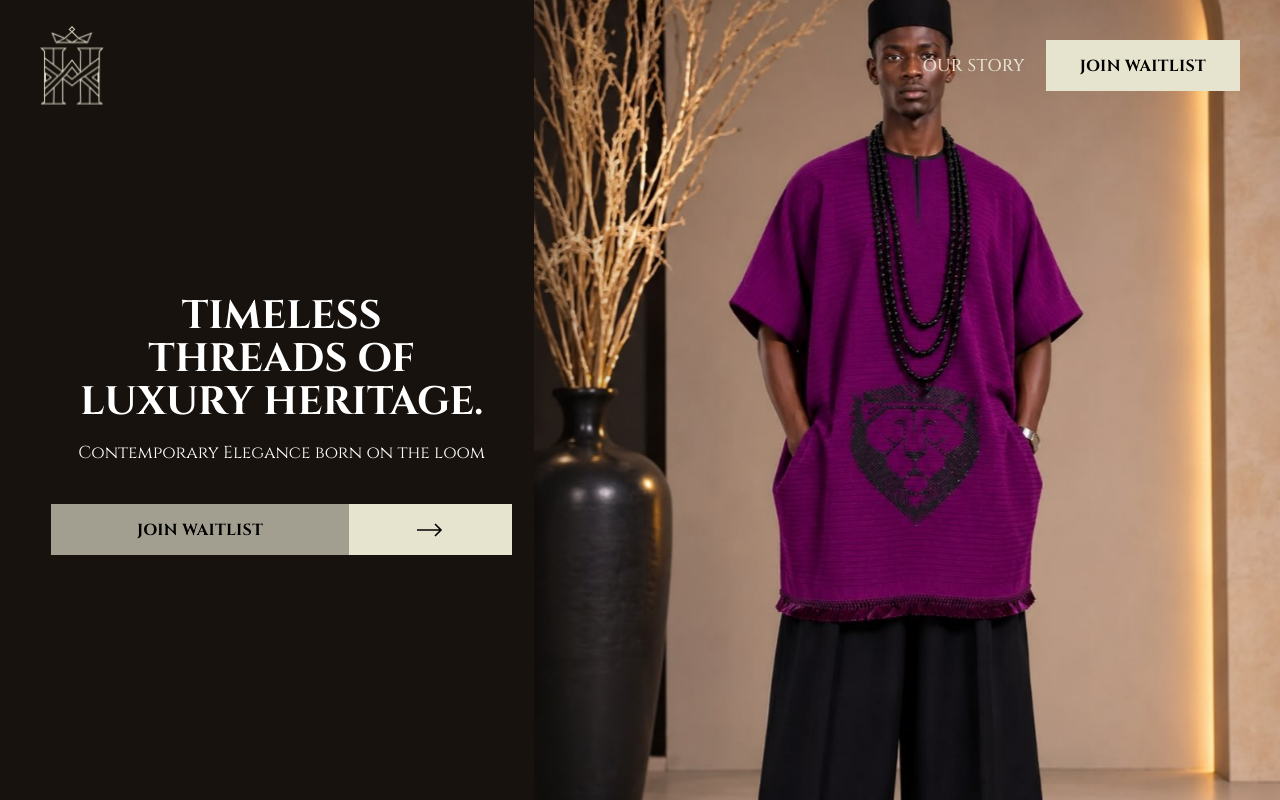
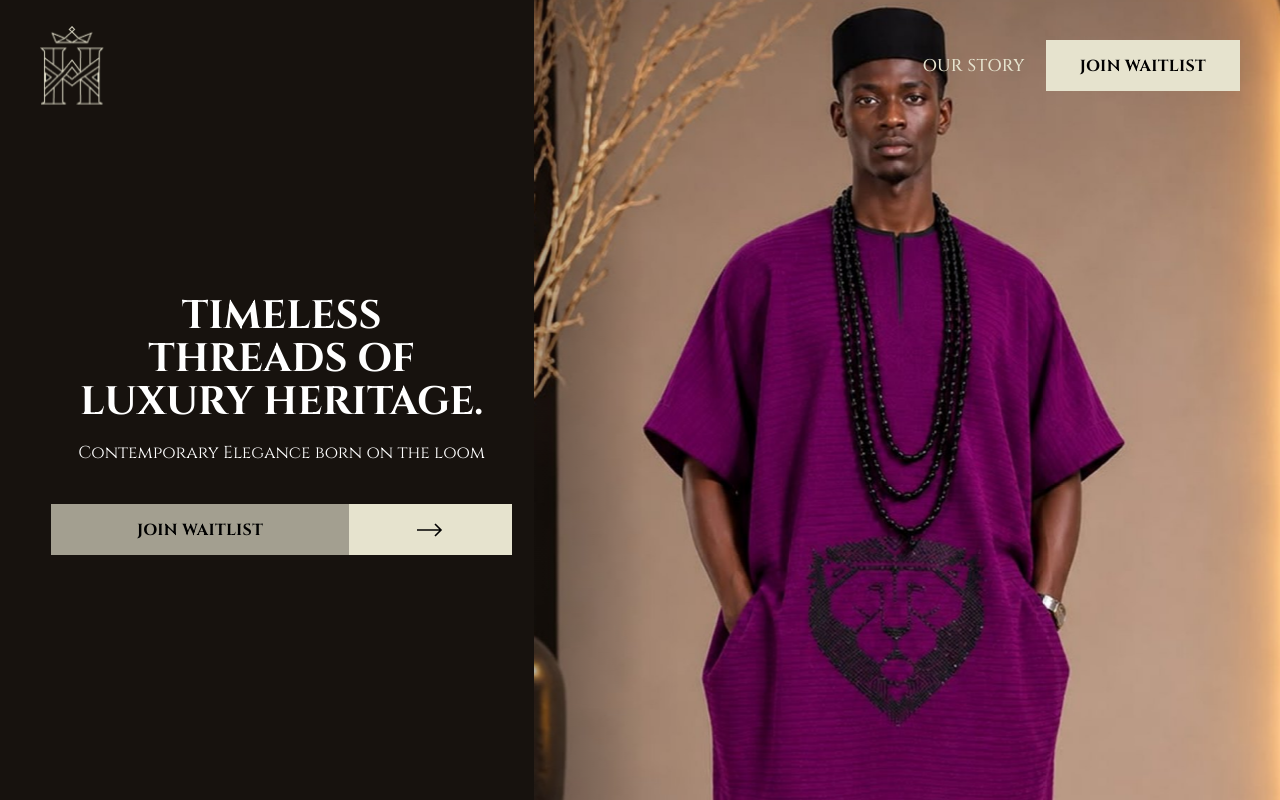
Before and after one commit to GoodnessQin/HuomaAkwete, a React (Vite) app: page / in a window 1280 px wide. Built offline with nearby package versions, Linux system fonts and the light colour scheme.

Commit message:
landing page update

```diff
--- a/src/App.jsx
+++ b/src/App.jsx
@@ -253,7 +253,7 @@ export function Reserve() {
     <main className="split reserve page">
       <div className="photo"><Logo /><h1>Hold your place.</h1></div>
       <form className="panel" onSubmit={submit} noValidate>
-        <nav><Link to="/story">Our story</Link><Link to="/" className="pill dark">Homepage</Link></nav>
+        <nav><Link to="/#">Our story</Link><Link to="/" className="pill dark">Homepage</Link></nav>
         <h2 className="thin big">Reserve a piece</h2>
         <p className="lead">No payment today. We'll contact you before release with first access.</p>
 
--- a/src/styles.css
+++ b/src/styles.css
@@ -54,7 +54,7 @@ small,.lab,.f>span,.sizes,.swatches button,.fine,.err,table,.admin input{font-fa
 .split{display:grid;grid-template-columns:665px 1fr;min-height:100vh}
 .split.piece{grid-template-columns:686px 1fr}
 .photo,.gallery{position:sticky;top:0;height:100vh;overflow:hidden}
-.photo{background:linear-gradient(rgba(0,0,0,.18),rgba(0,0,0,.3)),url(/hero.png) center/cover}
+.photo{background:linear-gradient(180deg,rgba(0,0,0,.42) 0%,rgba(0,0,0,0) 22%,rgba(0,0,0,0) 55%,rgba(0,0,0,.5) 100%),url(/odg-front.jpg) center 8%/cover}
 .photo h1{position:absolute;left:40px;bottom:40px;right:20px;color:var(--cream);font-weight:700;font-size:clamp(40px,4.2vw,60px);line-height:1;animation:rise .9s .2s var(--ease) both}
 .panel{padding:40px 67px 48px 100px;display:flex;flex-direction:column;max-width:900px;width:100%}
 .reserve .panel>*{animation:rise .7s var(--ease) both}
@@ -307,7 +307,7 @@ body{font-family:'Cinzel','Playfair Display',serif}
    the words sit on a solid dark panel on the left. */
 @media(min-width:821px){
   .hero::before{background:#17120e;animation:none}
-  .hero::after{content:'';position:absolute;top:0;bottom:0;right:0;left:44%;z-index:-1;background:linear-gradient(90deg,rgba(23,18,14,.35),rgba(23,18,14,0) 14%),url(/odg-front.jpg) center 6%/cover no-repeat;animation:settle 2.6s var(--ease) both}
+  .hero::after{content:'';position:absolute;top:0;bottom:0;right:0;left:44%;z-index:-1;background:linear-gradient(90deg,rgba(23,18,14,.35),rgba(23,18,14,0) 14%),url(/odg-wide.jpg) center 30%/cover no-repeat;animation:settle 2.6s var(--ease) both}
   .hero{justify-content:flex-start;align-items:center;padding:110px 0 60px}
   .hero .hero-copy{margin:0;width:44%;max-width:none;padding:0 clamp(28px,4vw,72px)}
   .hero .hero-copy h1{font-size:clamp(30px,3.1vw,58px);max-width:11.5em}
```
Also changed, not shown: public/odg-wide.jpg (added).
